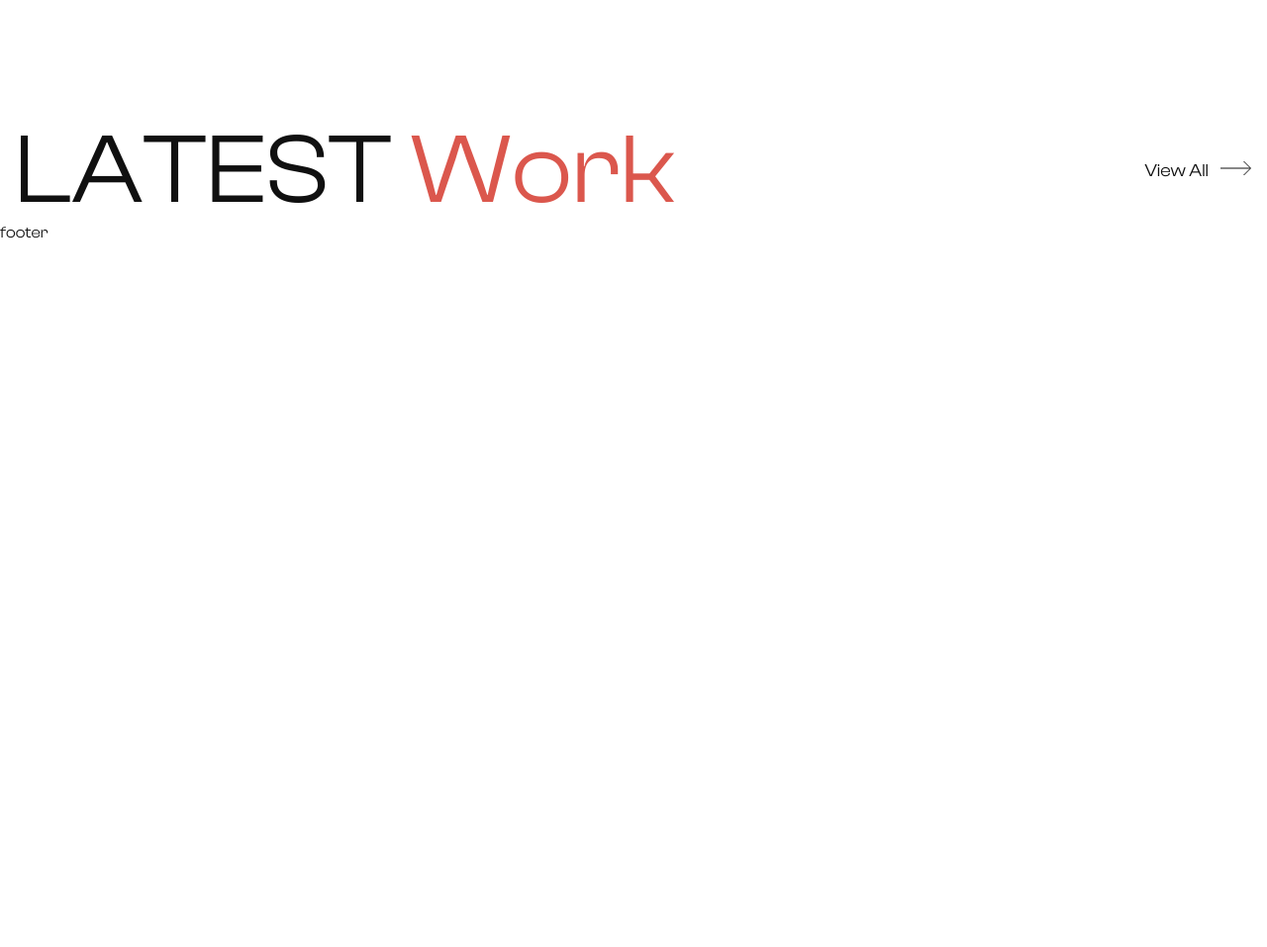
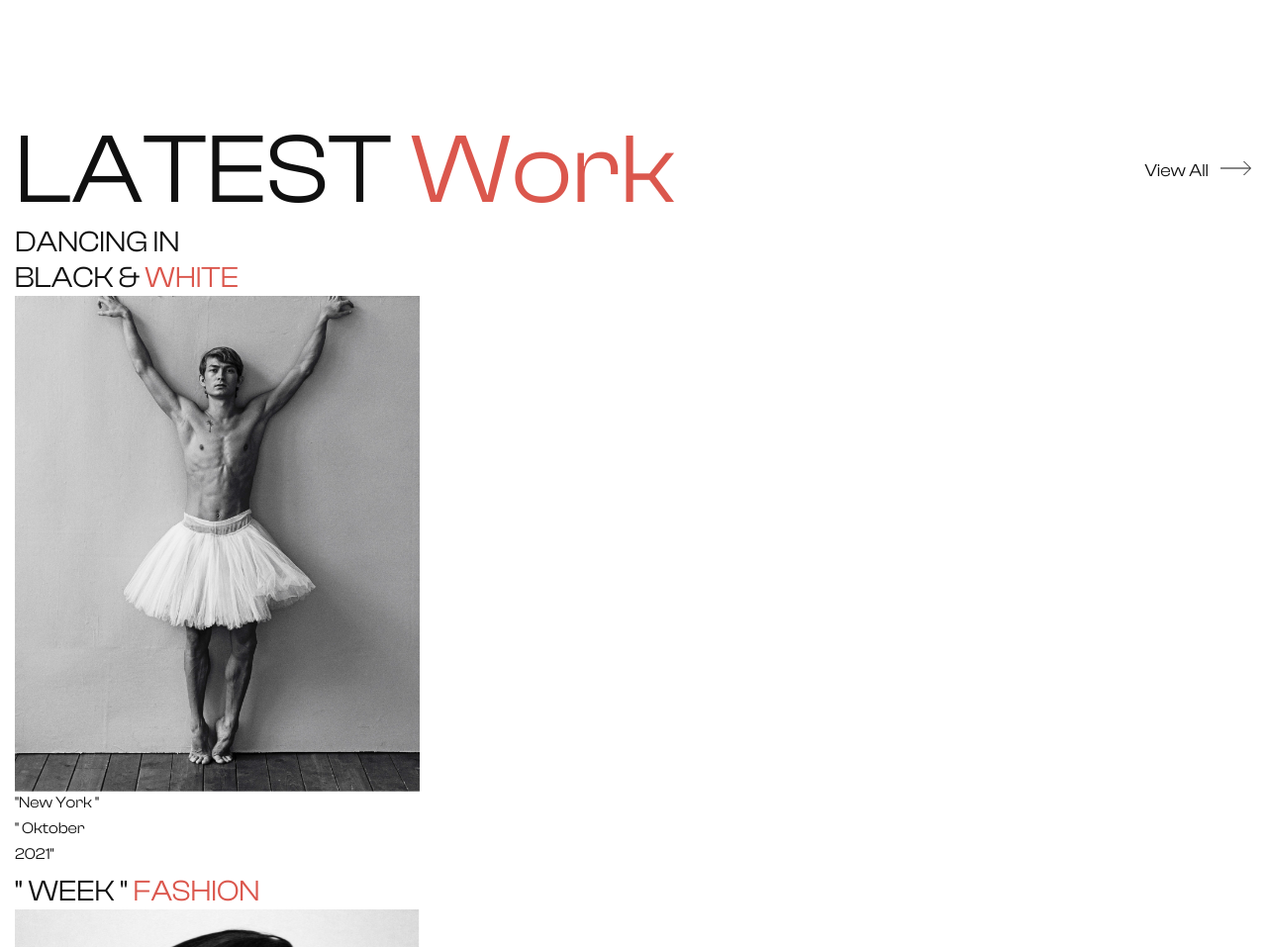
Before and after one commit to Lobash1/Jacob-Grunberg, a plain HTML site: page index.html in a window 1280 px wide. Shown: the part 1843-2800 px from the top of the page at 99% size. Before the commit the page ends 2086 px from the top, so only its background shows below. Drawn offline with Linux system fonts and the light colour scheme.

Commit message:
Latest Work component

```diff
--- a/css/style.css
+++ b/css/style.css
@@ -655,3 +655,62 @@ body {
     padding-left: 11.707317%;
   }
 }
+
+/* ===================latest work=========== */
+/* projects */
+
+.page__latest-works {
+}
+.latest-works {
+}
+.latest-work__container {
+}
+.latest-work__block-header {
+}
+.block-header {
+}
+.block-header-title {
+}
+.block-header-link {
+}
+.arrow-link {
+}
+.latest-work__items {
+  display: flex;
+  flex-direction: column;
+  align-items: flex-start;
+  padding: 0px;
+  gap: 12px;
+}
+.latest-work__column {
+  display: flex;
+  flex-direction: column;
+  align-items: flex-start;
+  padding: 0px;
+  gap: 12px;
+}
+.latest-work__item {
+}
+.item-work {
+}
+.item-work__link {
+}
+.item-work__title {
+  font-size: 30px;
+  line-height: 120%;
+  text-transform: uppercase;
+}
+
+.item-work__title span {
+  color: var(--text-primary);
+}
+.item-work__media {
+  width: 409.09px;
+  height: 500px;
+}
+.item-work__caption {
+  width: 103px;
+  height: 52px;
+  font-size: 16px;
+  line-height: 160%;
+}
--- a/index.html
+++ b/index.html
@@ -158,6 +158,80 @@
                 </svg>
               </a>
             </div>
+            <!-- photo -->
+            <div class="latest-work__items">
+              <div class="latest-work__column">
+                <article class="latest-work__item item-work">
+                  <a href="#" class="item-work__link">
+                    <h4 class="item-work__title">
+                      Dancing in
+                      <br />
+                      Black &
+                      <span>White</span>
+                    </h4>
+                    <figure class="item-work__media">
+                      <img src="img/1.jpg" alt="image" />
+                    </figure>
+                    <figcaption class="item-work__caption">
+                      "New York "
+                      <br />
+                      " Oktober 2021"
+                    </figcaption>
+                  </a>
+                </article>
+                <article class="latest-work__item item-work">
+                  <a href="#" class="item-work__link">
+                    <h4 class="item-work__title">
+                      " Week "
+                      <span>Fashion</span>
+                    </h4>
+                    <figure class="item-work__media">
+                      <img src="img/2.jpg" alt="image" />
+                    </figure>
+                    <figcaption class="item-work__caption">
+                      "New York "
+                      <br />
+                      " Oktober 2021"
+                    </figcaption>
+                  </a>
+                </article>
+              </div>
+              <div class="latest-work__column">
+                <article class="latest-work__item item-work">
+                  <a href="#" class="item-work__link">
+                    <h4 class="item-work__title">
+                      " style "
+
+                      <span>& Fashion</span>
+                    </h4>
+                    <figure class="item-work__media">
+                      <img src="img/3.jpg" alt="image" />
+                    </figure>
+                    <figcaption class="item-work__caption">
+                      "New York "
+                      <br />
+                      " Oktober 2021"
+                    </figcaption>
+                  </a>
+                </article>
+                <article class="latest-work__item item-work">
+                  <a href="#" class="item-work__link">
+                    <h4 class="item-work__title">
+                      " one "
+                      <span>Eye</span>
+                    </h4>
+                    <figure class="item-work__media">
+                      <img src="img/4.jpg" alt="image" />
+                    </figure>
+                    <figcaption class="item-work__caption">
+                      "New York "
+                      <br />
+                      " Oktober 2021"
+                    </figcaption>
+                  </a>
+                </article>
+              </div>
+            </div>
           </div>
         </section>
       </main>
```
Also changed, not shown: img/1.jpg (added), img/2.jpg (added), img/3.jpg (added), img/4.jpg (added), img/icon/3.jpg (added).
